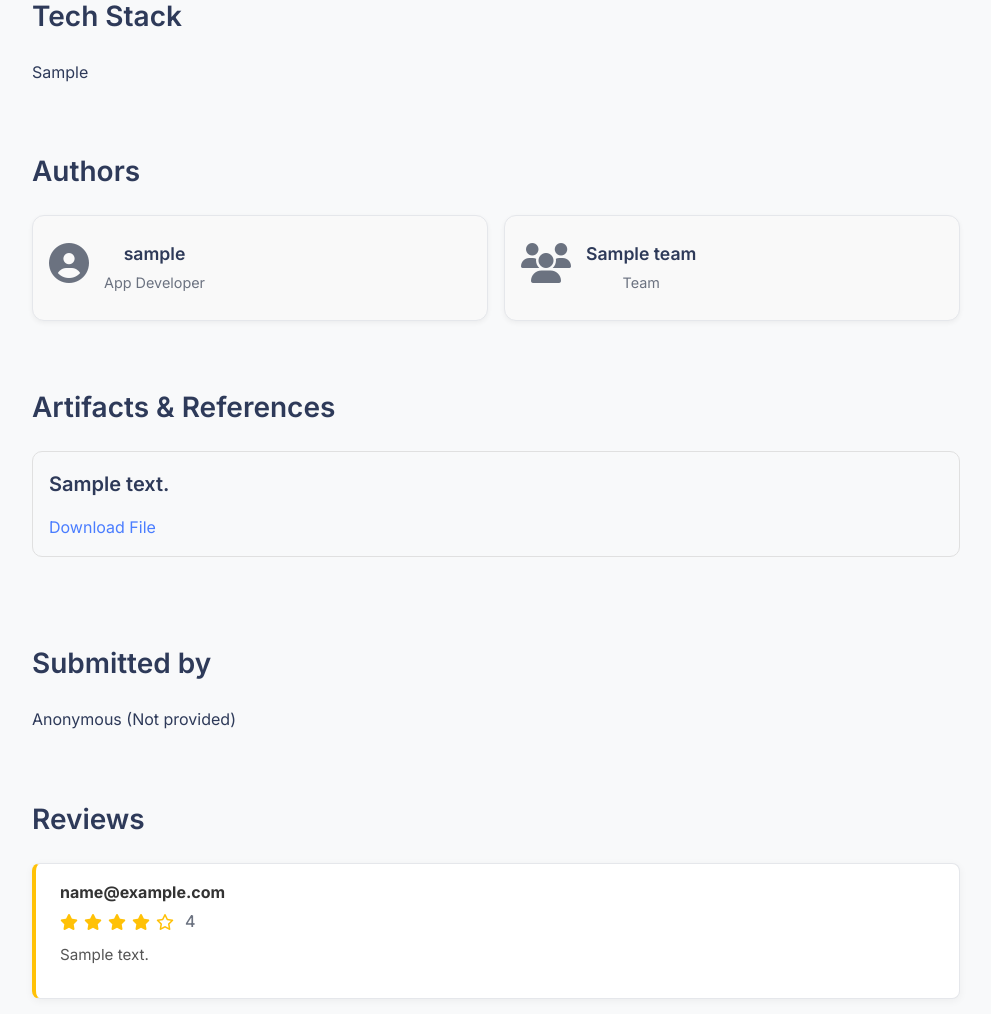
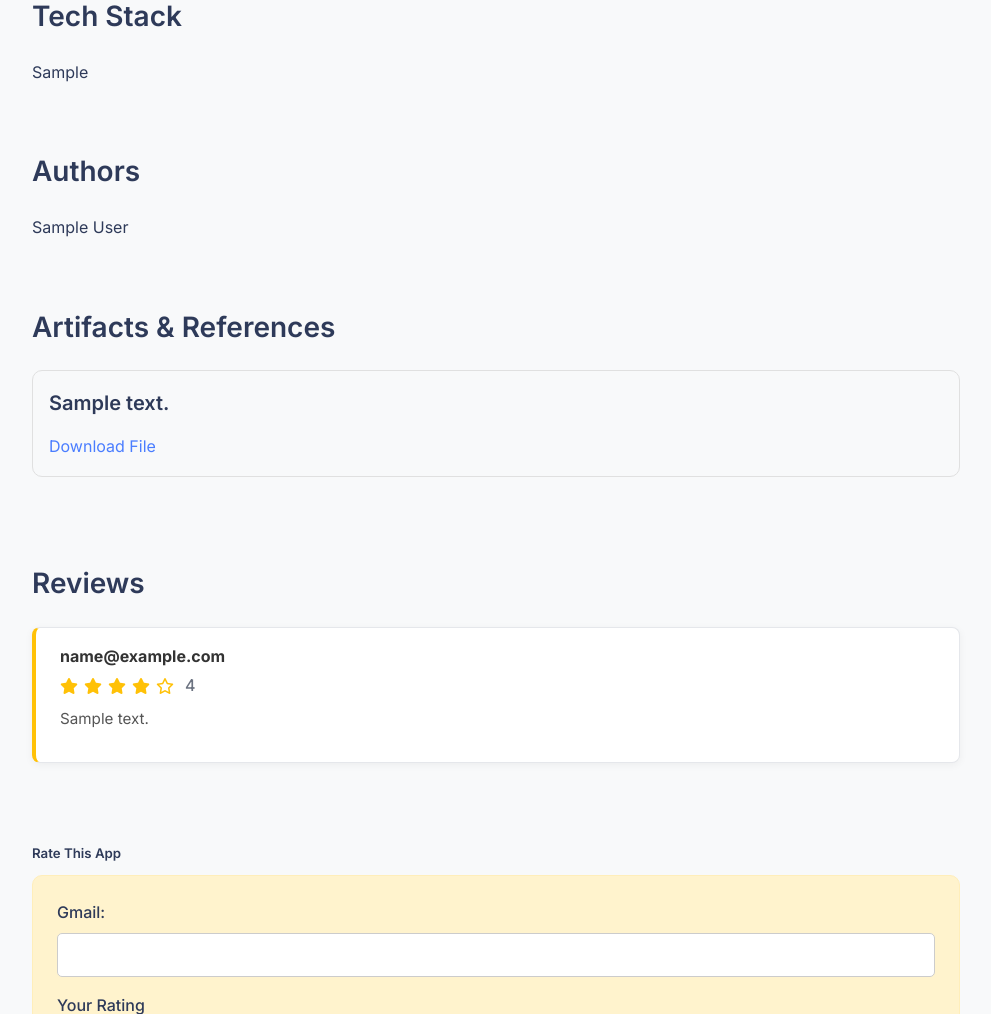
Before and after one commit to Rishab260/canonical-ui, a Django app: page /app-details/1/ in a window 1280 px wide. Shown: the part 1047-2061 px from the top of the page, without its empty margins (144-1135 px from the left). Run offline with Django 5.2, Linux system fonts and the light colour scheme; tables that the repository leaves empty hold one stand-in row (values such as "Sample post"); grey boxes marked "Sample" are stand-in pictures.

Commit message:
Added author section and removed submitted by

```diff
--- a/canonicalwebui/core/forms.py
+++ b/canonicalwebui/core/forms.py
@@ -28,7 +28,7 @@
 class AppForm(forms.ModelForm):
     class Meta:
         model = App
-        fields = ['name', 'description', 'category', 'teams_involved', 'icon', 'tech_stack']
+        fields = ['name', 'description', 'category', 'teams_involved', 'icon', 'tech_stack', 'authors']
         widgets = {
             'name': forms.TextInput(attrs={
                 'class': 'form-control',
@@ -45,6 +45,10 @@
             'teams_involved': forms.CheckboxSelectMultiple(),
             'icon': forms.ClearableFileInput(attrs={
                 'class': 'form-control'
+            }),
+            'authors': forms.TextInput(attrs={
+                'class': 'form-control',
+                'placeholder': 'Enter author names (comma separated)'
             }),
         }
         help_texts = {
--- a/canonicalwebui/core/models.py
+++ b/canonicalwebui/core/models.py
@@ -53,8 +53,9 @@
     created_at = models.DateTimeField(auto_now_add=True)
     updated_at = models.DateTimeField(auto_now=True)
     icon = models.ImageField(upload_to='app_icons/', blank=True, null=True)
-    visit_count = models.PositiveIntegerField(default=-1)
+    visit_count = models.PositiveIntegerField(default=0)
     tech_stack = models.CharField(max_length=255, blank=True)
+    authors = models.CharField(max_length=255, blank=True, null=True)
     # submitter_name = models.CharField(max_length=100, blank=True, null=True)
     # submitter_gmail = models.EmailField(blank=True, null=True)
 
--- a/canonicalwebui/core/templates/core/app_details.html
+++ b/canonicalwebui/core/templates/core/app_details.html
@@ -343,26 +343,11 @@
     </div>
     </section>
 
-    <!-- Teams -->
+    <!-- Authors Section -->
     <section class="container">
         <h2>Authors</h2>
-        <div class="team-grid">
-            <div class="team-member-card">
-                <div class="member-icon"><i class="fas fa-user-circle"></i></div>
-                <div class="member-info">
-                    <strong>{{ app.developer.username }}</strong>
-                    <span>App Developer</span>
-                </div>
-            </div>
-            {% for team in teams %}
-                <div class="team-member-card">
-                    <div class="member-icon"><i class="fas fa-users"></i></div>
-                    <div class="member-info">
-                        <strong>{{ team.name }}</strong>
-                        <span>Team</span>
-                    </div>
-                </div>
-            {% endfor %}
+        <div class="app-meta">
+        {{ app.authors|default:"Not specified" }}
         </div>
     </section>
 
@@ -382,12 +367,12 @@
             {% endfor %}
         </div>
     </section>
-    <section class="container">
+    <!-- <section class="container">
     <div class="app-meta">
         <h2>Submitted by</h2>
         {{ app.submitter_name|default:"Anonymous" }} ({{ app.submitter_gmail|default:"Not provided" }})
     </div>
-</section>
+</section> -->
     <!-- Ratings -->
     <section class="container mt-5">
         <h2>Reviews</h2>
```
Also changed, not shown: canonicalwebui/core/templates/core/submit_app.html (+9 -0 lines).
